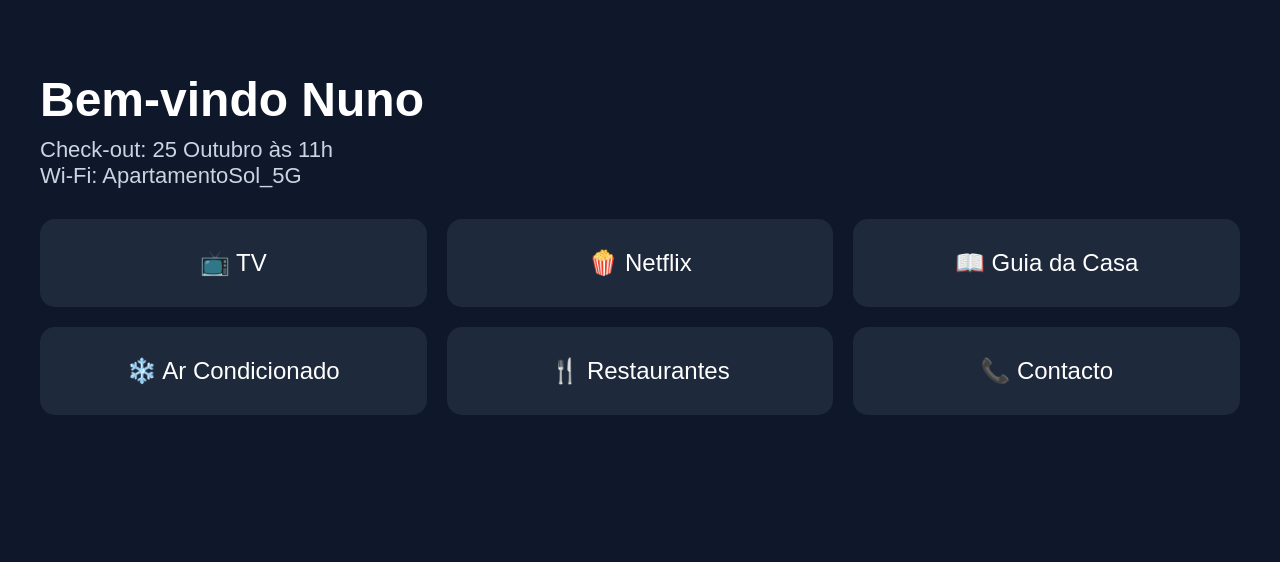
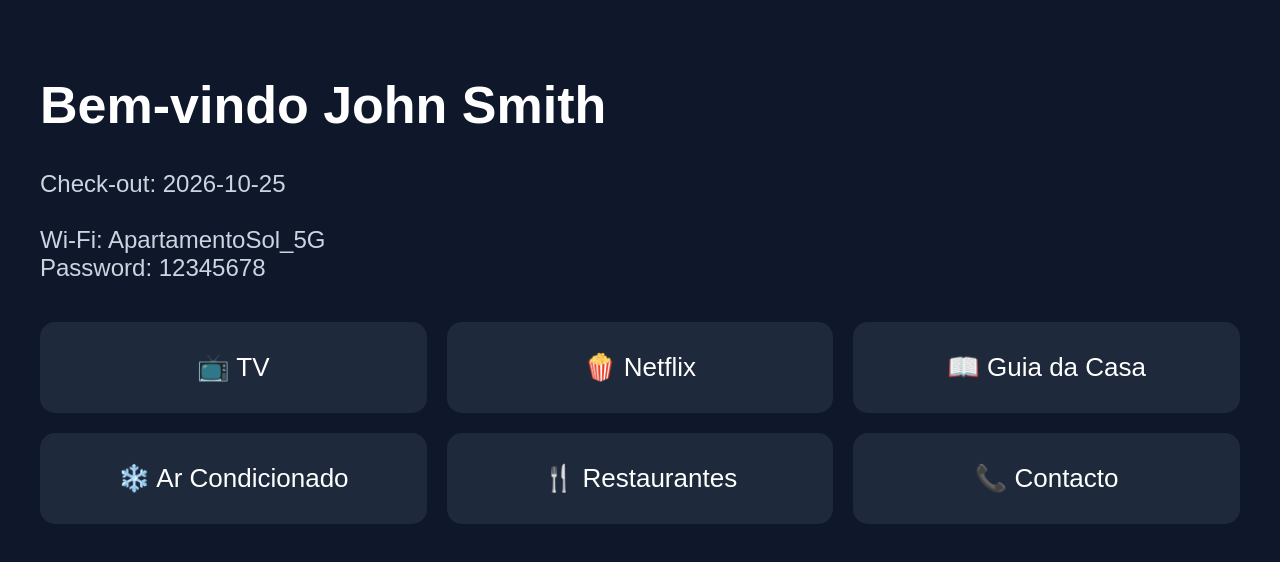
Before and after one commit to NunoFernandesGoncalves/alojamento-al, a plain HTML site: page index.html in a window 1280 px wide. Drawn offline with Linux system fonts and the light colour scheme.

Commit message:
Update index.html

```diff
--- a/index.html
+++ b/index.html
@@ -1,95 +1,58 @@
 <!DOCTYPE html>
-<html lang="pt">
+<html>
+
 <head>
-<meta charset="UTF-8">
-<meta name="viewport" content="width=device-width, initial-scale=1.0">
+    <meta charset="utf-8">
+    <title>Alojamento</title>
 
-<title>Bem-vindo</title>
+    <link rel="stylesheet" href="style.css">
+</head>
 
-<style>
-body {
-    margin: 0;
-    font-family: Arial, sans-serif;
-    background: #0f172a;
-    color: white;
-}
-
-.container {
-    padding: 40px;
-}
-
-h1 {
-    font-size: 48px;
-    margin-bottom: 10px;
-}
-
-.info {
-    font-size: 22px;
-    margin-bottom: 30px;
-    color: #cbd5e1;
-}
-
-.grid {
-    display: grid;
-    grid-template-columns: repeat(3, 1fr);
-    gap: 20px;
-}
-
-.card {
-    background: #1e293b;
-    border-radius: 15px;
-    padding: 30px;
-    text-align: center;
-    font-size: 24px;
-    cursor: pointer;
-}
-
-.card:hover {
-    background: #334155;
-}
-</style>
-
-</head>
 <body>
 
 <div class="container">
 
-<h1>Bem-vindo Nuno</h1>
+    <h1>
+        Bem-vindo
+        <span id="guestName">Hóspede</span>
+    </h1>
 
-<div class="info">
-Check-out: 25 Outubro às 11h<br>
-Wi-Fi: ApartamentoSol_5G
-</div>
+    <div class="info">
 
-<div class="grid">
+        Check-out:
+        <span id="checkout">--</span>
 
-<div class="card">
-📺 TV
-</div>
+        <br><br>
 
-<div class="card">
-🍿 Netflix
-</div>
+        Wi-Fi:
+        <span id="wifi">--</span>
 
-<div class="card">
-📖 Guia da Casa
-</div>
+        <br>
 
-<div class="card">
-❄️ Ar Condicionado
-</div>
+        Password:
+        <span id="wifiPassword">--</span>
 
-<div class="card">
-🍴 Restaurantes
-</div>
+    </div>
 
-<div class="card">
-📞 Contacto
-</div>
+    <div class="grid">
+
+        <div class="card">📺 TV</div>
+
+        <div class="card">🍿 Netflix</div>
+
+        <div class="card">📖 Guia da Casa</div>
+
+        <div class="card">❄️ Ar Condicionado</div>
+
+        <div class="card">🍴 Restaurantes</div>
+
+        <div class="card">📞 Contacto</div>
+
+    </div>
 
 </div>
 
-</div>
+<script src="app.js"></script>
 
 </body>
 </html>
```
